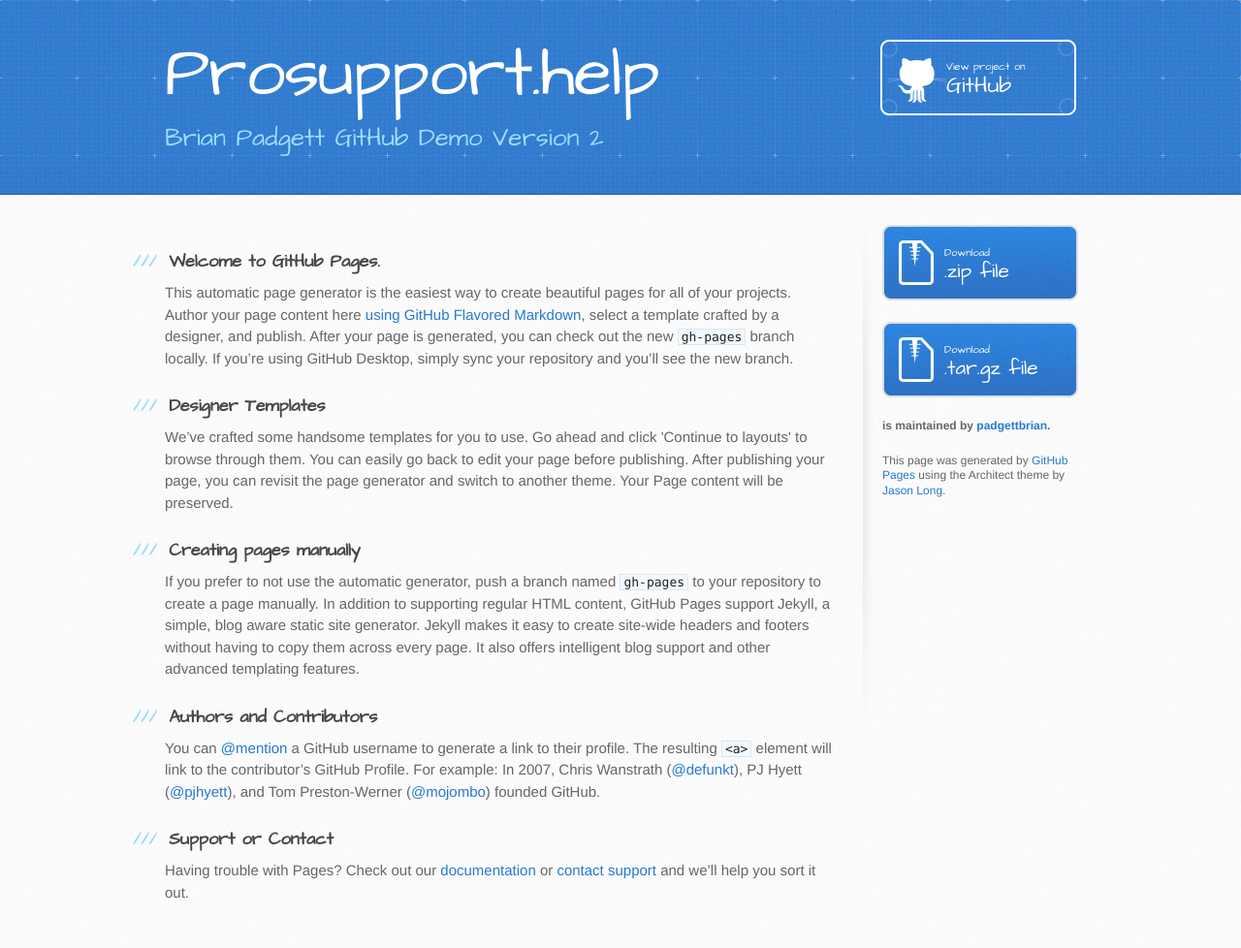
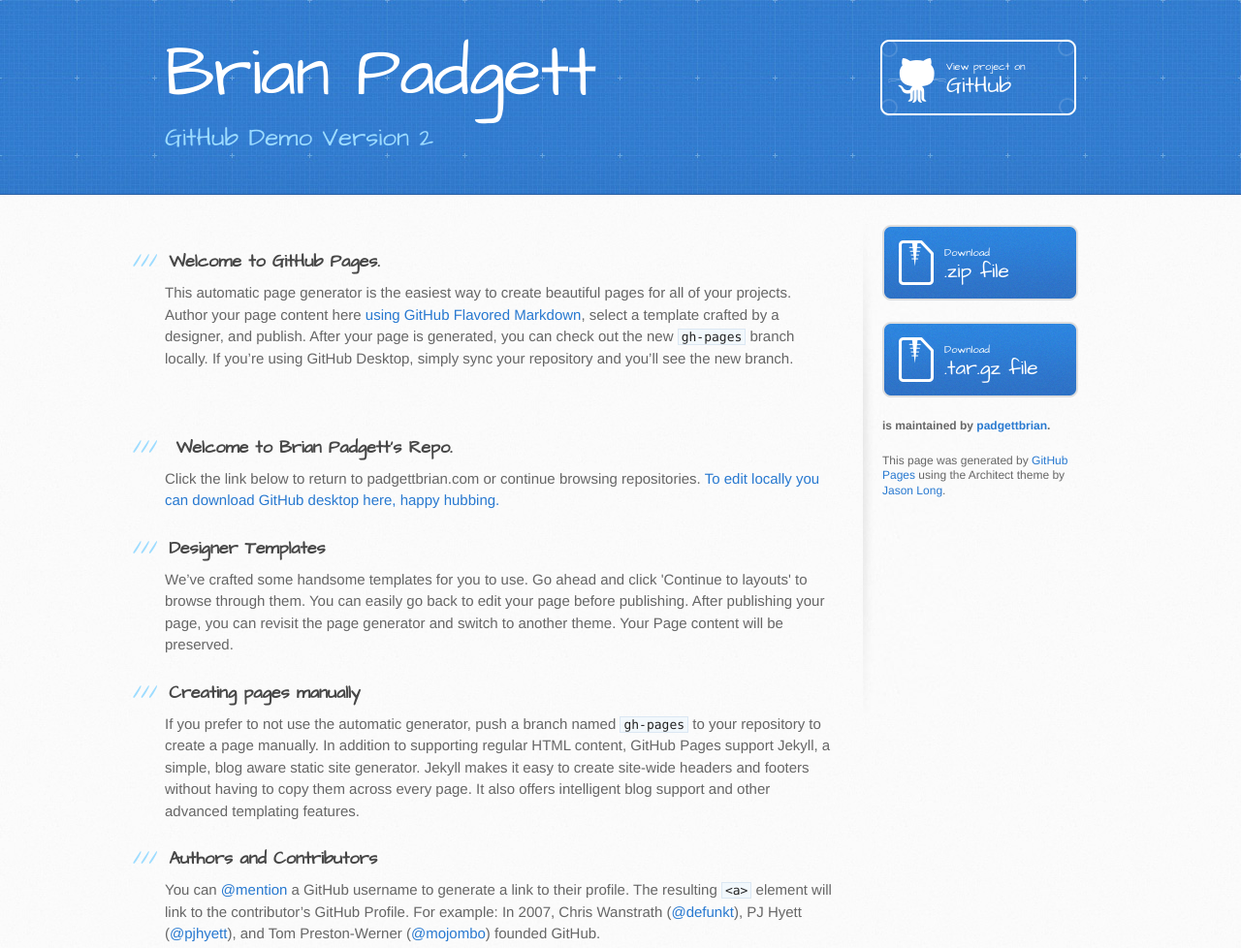
Before and after one commit to padgettbrian/prosupport.help, a plain HTML site: page index.html in a window 1280 px wide. Shown: the top 978 px of the page at 97% size. Drawn offline with Linux system fonts and the light colour scheme.

Commit message:
Create index.html

```diff
--- a/index.html
+++ b/index.html
@@ -19,8 +19,8 @@
   <body>
     <header>
       <div class="inner">
-        <h1>Prosupport.help</h1>
-        <h2>Brian Padgett GitHub Demo Version 2</h2>
+        <h1>Brian Padgett</h1>
+        <h2>GitHub Demo Version 2</h2>
         <a href="https://github.com/padgettbrian/prosupport.help" class="button"><small>View project on</small> GitHub</a>
       </div>
     </header>
@@ -33,6 +33,9 @@
 
 <p>This automatic page generator is the easiest way to create beautiful pages for all of your projects. Author your page content here <a href="https://guides.github.com/features/mastering-markdown/">using GitHub Flavored Markdown</a>, select a template crafted by a designer, and publish. After your page is generated, you can check out the new <code>gh-pages</code> branch locally. If you’re using GitHub Desktop, simply sync your repository and you’ll see the new branch.</p>
 
+<h3>
+  <a id="welcome-to-Brian-Padgett's-Git-Hub-Repo" class="anchor" href="#welcome-to-Brian-Padgett's-Git-Hub-Repos" aria-hidden="true"><span aria-hidden="true" class="octicon octicon-link"></span></a>Welcome to Brian Padgett's Repo.</h3>
+<p>Click the link below to return to padgettbrian.com or continue browsing repositories. <a href="http://padgettbrian.com">To edit locally you can download GitHub desktop here, happy hubbing. <a href="https://desktop.github.com/">
 <h3>
 <a id="designer-templates" class="anchor" href="#designer-templates" aria-hidden="true"><span aria-hidden="true" class="octicon octicon-link"></span></a>Designer Templates</h3>
 
```
